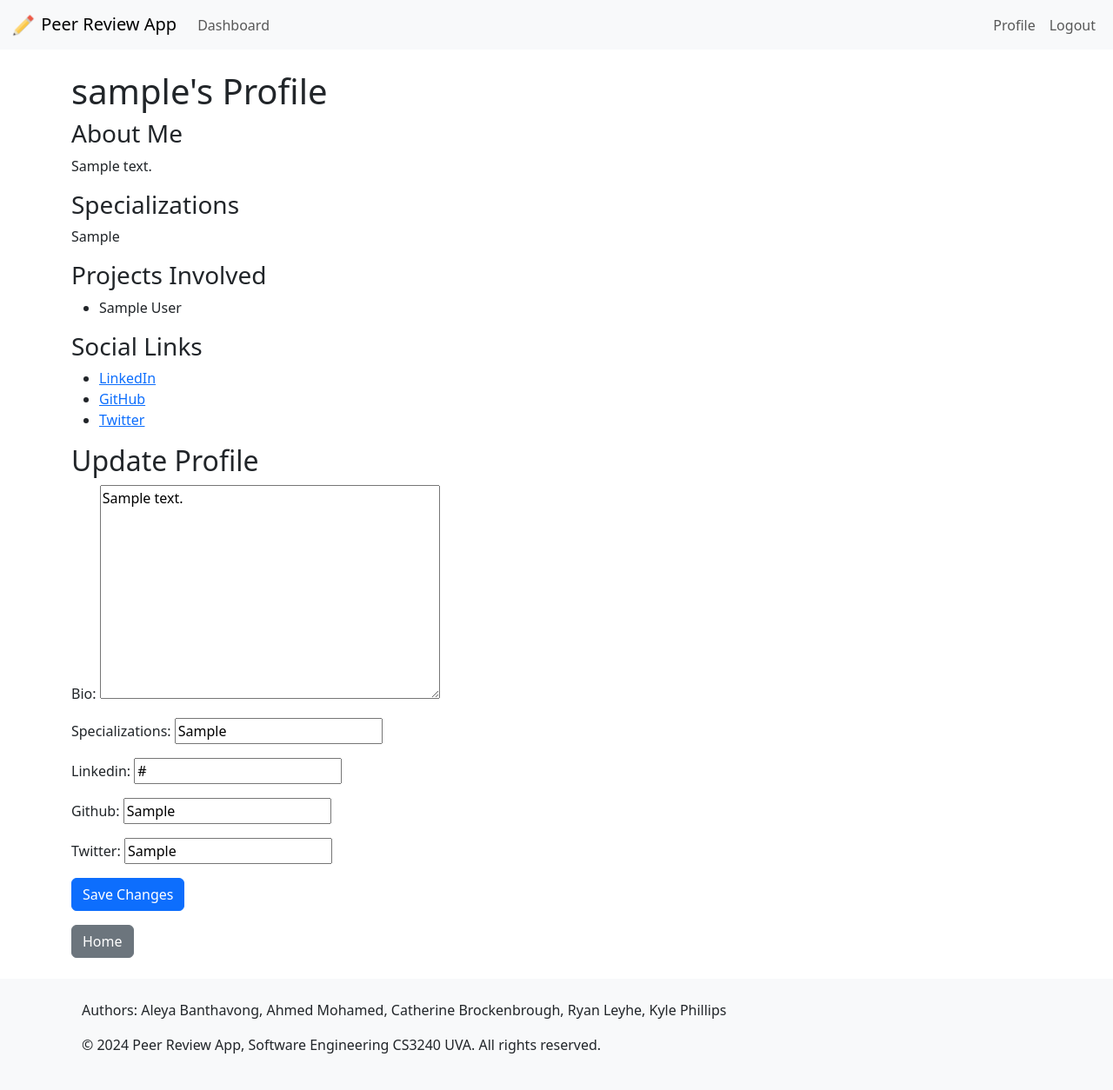
After one commit to AhmedMoee/PeerReview, a Django app: page /profile/ in a window 1280 px wide. The commit adds this page. Shown: the whole page at 87% size. Run offline with Django 5.2, Linux system fonts and the light colour scheme; a user stored in the database is signed in; tables that the repository leaves empty hold one stand-in row (values such as "Sample post").

Commit message:
Create a User profile accounts with their projects, what they specialize in, and other social media links

```diff
--- a/users/forms.py
+++ b/users/forms.py
@@ -1,6 +1,6 @@
 from django import forms
 from .models import Upload
-from .models import Project, Prompt, PromptResponse
+from .models import Project, Prompt, PromptResponse, UserProfile
 
 
 class FileUploadForm(forms.ModelForm):
@@ -40,3 +40,8 @@ class PromptResponseForm(forms.ModelForm):
                 'style': 'width: 100%; max-width: 100%;',  # Ensures it’s responsive
             }),
         }
+
+class UserProfileForm(forms.ModelForm):
+    class Meta:
+        model = UserProfile
+        fields = ['bio', 'specializations', 'linkedin', 'github', 'twitter']
--- a/users/models.py
+++ b/users/models.py
@@ -55,3 +55,14 @@ class PromptResponse(models.Model):
     content = models.TextField()
     created_by = models.ForeignKey(User, on_delete=models.CASCADE)
     created_at = models.DateTimeField(auto_now_add=True)
+
+class UserProfile(models.Model):
+    user = models.OneToOneField(User, on_delete=models.CASCADE, related_name="profile")
+    bio = models.TextField(blank=True, null=True)
+    specializations = models.CharField(max_length=200, blank=True, null=True)
+    linkedin = models.URLField(max_length=200, blank=True, null=True)
+    github = models.URLField(max_length=200, blank=True, null=True)
+    twitter = models.URLField(max_length=200, blank=True, null=True)
+
+    def __str__(self):
+        return f"{self.user.username}'s Profile"
--- a/users/templates/base.html
+++ b/users/templates/base.html
@@ -22,14 +22,27 @@
             <span class="navbar-toggler-icon"></span>
         </button>
         <div class="collapse navbar-collapse" id="navbarNav">
-            <ul class="navbar-nav">
+            {% if user.is_authenticated %}
+                <ul class="navbar-nav me-auto">
                     <li class="nav-item">
                         <a class="nav-link" href="{% url 'dashboard' %}">Dashboard</a>
+                    </li>
+                </ul>
+                <ul class="navbar-nav ms-auto">
+                    <li class="nav-item">
+                        <a class="nav-link" href="{% url 'view_profile' %}">Profile</a>
                     </li>
                     <li class="nav-item">
                         <a class="nav-link" href="{% url 'logout' %}">Logout</a>
                     </li>
                 </ul>
+            {% else %}
+                <ul class="navbar-nav ms-auto">
+                    <li class="nav-item">
+                        <a class="nav-link" href="/">Login</a>
+                    </li>
+                </ul>
+            {% endif %}
         </div>
     </div>
 </nav>
--- /dev/null
+++ b/users/templates/view_profile.html
@@ -0,0 +1,47 @@
+<!-- templates/view_profile.html -->
+
+{% extends "base.html" %}
+
+{% block content %}
+<h1>{{ request.user.username }}'s Profile</h1>
+
+<div class="profile-info">
+    <h3>About Me</h3>
+    <p>{{ profile.bio }}</p>
+
+    <h3>Specializations</h3>
+    <p>{{ profile.specializations }}</p>
+
+    <h3>Projects Involved</h3>
+    <ul>
+        {% for project in projects %}
+            <li>{{ project.name }}</li>
+        {% empty %}
+            <li>You are not part of any projects yet.</li>
+        {% endfor %}
+    </ul>
+
+
+    <h3>Social Links</h3>
+    <ul>
+        {% if profile.linkedin %}
+            <li><a href="{{ profile.linkedin }}" target="_blank">LinkedIn</a></li>
+        {% endif %}
+        {% if profile.github %}
+            <li><a href="{{ profile.github }}" target="_blank">GitHub</a></li>
+        {% endif %}
+        {% if profile.twitter %}
+            <li><a href="{{ profile.twitter }}" target="_blank">Twitter</a></li>
+        {% endif %}
+    </ul>
+</div>
+
+<h2>Update Profile</h2>
+<form method="post">
+    {% csrf_token %}
+    {{ form.as_p }}
+    <button type="submit" class="btn btn-primary">Save Changes</button>
+</form>
+
+<a href="{% url 'common_dashboard' %}" class="btn btn-secondary mt-3">Home</a>
+{% endblock %}
--- a/users/urls.py
+++ b/users/urls.py
@@ -20,4 +20,5 @@ urlpatterns = [
     path('load-messages/<int:project_id>/', views.load_messages, name='load_messages'),
     path('projects/<str:project_name>/<int:id>/view/<int:file_id>/', views.view_file, name='view_file'),
     path('project/<str:project_name>/<int:project_id>/leave/', views.leave_project, name='leave_project'),
+    path('profile/', views.view_profile, name='view_profile'),
 ]
--- a/users/views.py
+++ b/users/views.py
@@ -3,11 +3,9 @@ from django.contrib import messages
 from django.contrib.auth import logout
 from django.contrib.auth.decorators import login_required
 from django.db.models import Q
-from django.http import HttpRequest, StreamingHttpResponse, HttpResponse, JsonResponse
-from django.http import HttpResponseBadRequest
-from .models import Upload, JoinRequest, Project, Message, User
-from .forms import FileUploadForm
-from .forms import ProjectForm
+from django.http import HttpRequest, StreamingHttpResponse, HttpResponse, JsonResponse, HttpResponseBadRequest
+from .models import Upload, JoinRequest, Project, Message, User, UserProfile
+from .forms import FileUploadForm, ProjectForm, UserProfileForm
 from typing import AsyncGenerator
 import asyncio
 import json
@@ -459,3 +457,19 @@ def view_file(request, project_name, id, file_id):
         # If user doesn't have permission, show an error message
         messages.error(request, "You don't have permission to view this file.")
         return redirect('project_view', project_name=project.name, id=project.id)
+
+
+@login_required
+def view_profile(request):
+    profile = get_object_or_404(UserProfile, user=request.user)
+    projects = Project.objects.filter(Q(owner=request.user) | Q(members=request.user)).distinct()
+
+    if request.method == 'POST':
+        form = UserProfileForm(request.POST, instance=profile)
+        if form.is_valid():
+            form.save()
+            return redirect('view_profile')
+    else:
+        form = UserProfileForm(instance=profile)
+
+    return render(request, 'view_profile.html', {'form': form, 'profile': profile, 'projects': projects})
```
Also changed, not shown: users/signals.py (+16 -0 lines). Lines whose indentation alone changed are shown as unchanged.
